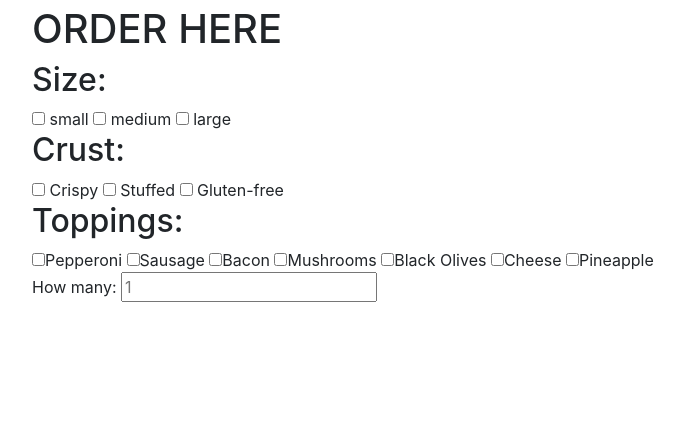
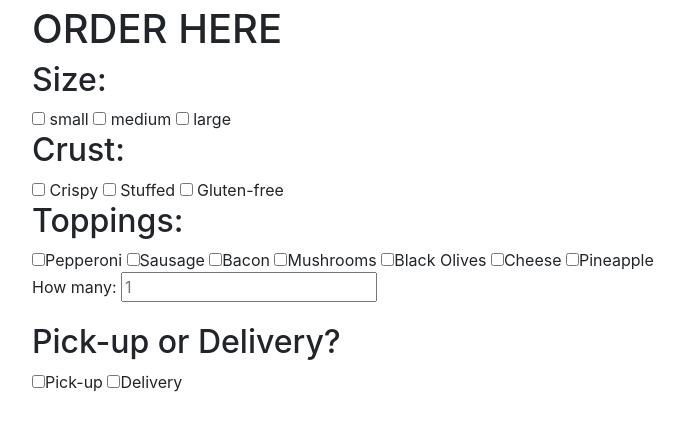
Before and after one commit to Missy-Olivia/Pizza-Palace, a plain HTML site: page index.html in a window 1280 px wide. Shown: the part 201-632 px from the top of the page, without its empty margins (53-737 px from the left). Drawn offline with Linux system fonts and the light colour scheme.

Commit message:
added delivery checkbox

```diff
--- a/index.html
+++ b/index.html
@@ -39,7 +39,11 @@
                     <div class="form-group">
                         <label for="number">How many:</label>
                         <input type="number" id="pizzanumber" placeholder="1">
-
+                    </div>
+                    <div class="form-group">
+                        <h2>Pick-up or Delivery?</h2>
+                        <input type="checkbox" id="pic">Pick-up
+                        <input type="checkbox" id="del">Delivery
                     </div>
                 </form>
             </div>
```
